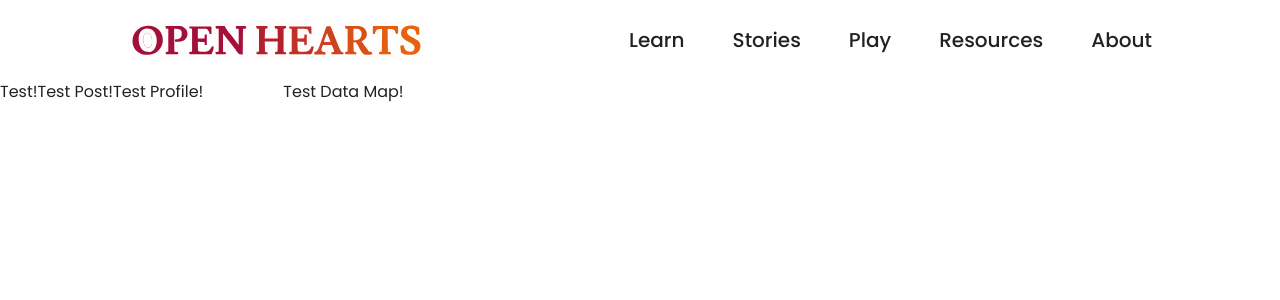
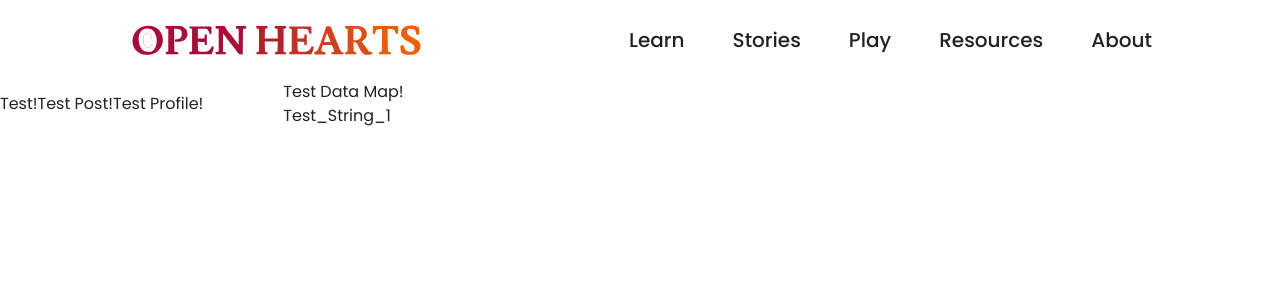
Before and after one commit to heavens-potato/open-hearts, a Next.js app in the folder open-hearts/: page /minigame in a window 1280 px wide. Both pictures are taken after a click on the button "Test Data Map!". Shown: the top 300 px of the page. Built offline with nearby package versions, Linux system fonts and the light colour scheme; a web font is replaced by a local one.

Commit message:
finished mapping function for minigame

```diff
--- a/open-hearts/src/app/minigame/page.js
+++ b/open-hearts/src/app/minigame/page.js
@@ -8,20 +8,13 @@ import { Typography } from "@mui/material";
 export default function minigame() {
     const [data, setData] = useState(null);
     const [strList, setStrList] = useState([]);
-    const tempStringOptions = ['Test_String_1', 'Test_String_2', 'Test_String_3']
-    let htmlLst = []
+    const tempStringOptions = ['Test_String_1', 'Test_String_2', 'Test_String_3'];
+    let count = 0;
     // useEffect(() =>{
         const testDataMapping = () => {
-            const randInd = Math.floor(Math.random()*3);
-            const curr = tempStringOptions[randInd];
-            strList.push(curr);
-            setStrList(strList);
-            htmlLst = strList.map((text, index) => (
-                <Typography key={index}>{text}</Typography>
-            ))
-            htmlLst.forEach(function(element) {
-                        console.log(element);
-                    })
+            const randInd = Math.floor(Math.random()*3); //random string test from array. REPLACE
+            const curr = tempStringOptions[randInd]; //random string test from array. REPLACE
+            setStrList(prevItems => [...prevItems, curr]);
         }
 
         const fetchData = async () => {
@@ -71,8 +64,13 @@ export default function minigame() {
                     <br></br>
                     <button style={{cursor: 'pointer'}} onClick={profileTest}>Test Profile!</button>
                 </div>
-                <div style={{display: 'flex', flexDirection: 'row'}}>
+                <div style={{display: 'flex', flexDirection: 'column'}}>
                     <button style={{cursor: 'pointer'}} onClick={testDataMapping}>Test Data Map!</button>
+                    <div>
+                        {strList.map((text) => (
+                            <Typography key={count++}>{text}</Typography>
+                        ))}
+                    </div>
                 </div>
             </div>
         </div>
```
